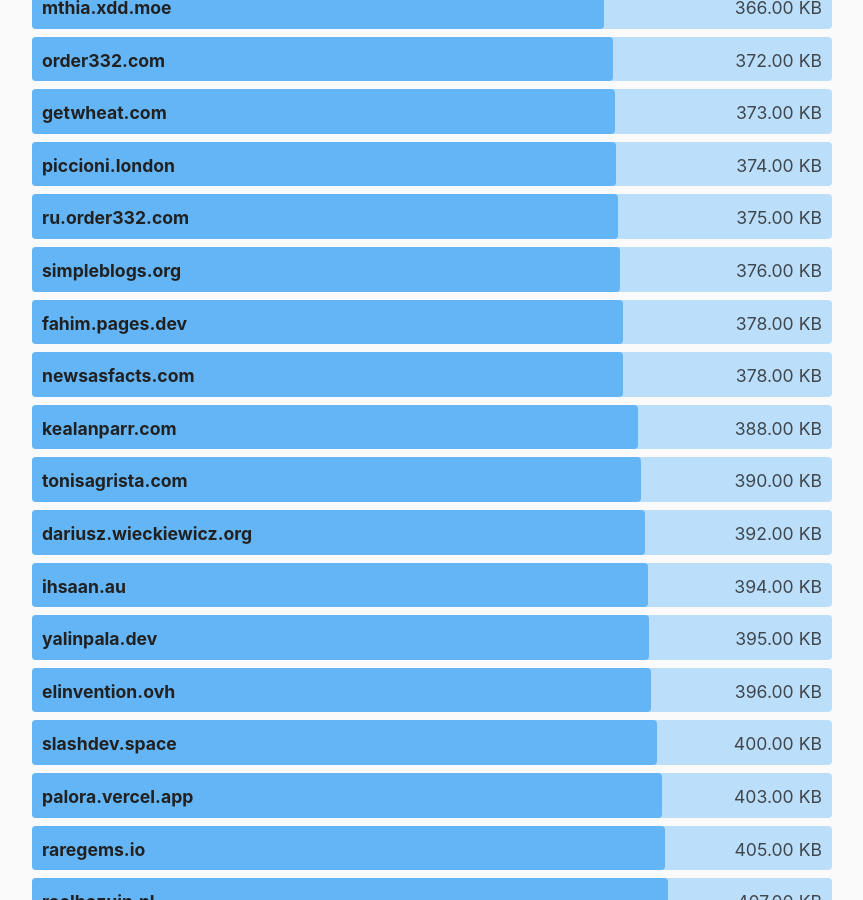
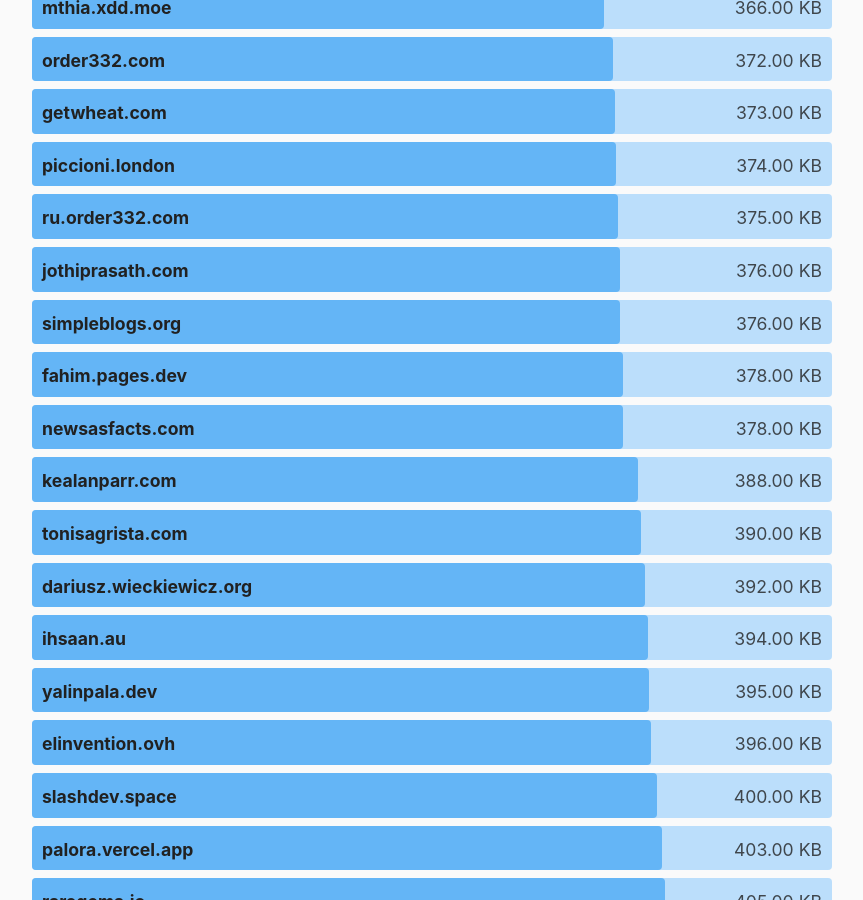
Before and after one commit to kevquirk/512kb.club, a Jekyll site: the page built from index.md, in a window 1280 px wide and 900 px high, scrolled down 31788 px. Shown: the whole window, without its empty margins (208-1071 px from the left). Built offline with Jekyll 4.4.1, drawn with Linux system fonts in a browser that asks for light colours.

Commit message:
added jothiprasath.com

```diff
--- a/_data/sites.yml
+++ b/_data/sites.yml
@@ -1582,6 +1582,11 @@
   size: 38.8
   last_checked: 2022-03-12
 
+- domain: jothiprasath.com
+  url: https://jothiprasath.com
+  size: 376
+  last_check: 2022-07-09
+
 - domain: jouissance.net
   url: https://www.jouissance.net
   size: 25.5
```
